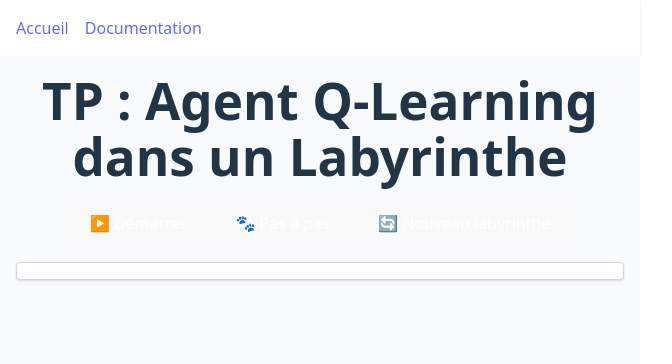
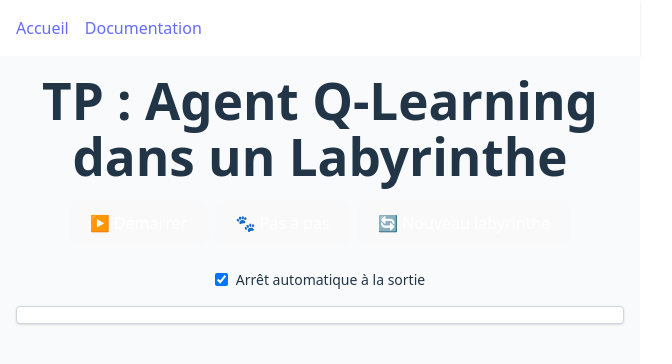
Before and after one commit to jlg-formation/rl-labyrinthe, a React (Vite) app: page / in a window 1280 px wide. Shown: the top 364 px of the page, without its empty margins (0-672 px from the left). Built offline with nearby package versions, Linux system fonts and the light colour scheme.

Commit message:
feat: add stopAtGoal functionality to Controls and Q-learning logic

```diff
--- a/src/components/Controls.tsx
+++ b/src/components/Controls.tsx
@@ -12,6 +12,8 @@ export const Controls: React.FC = () => {
     setAgentPos,
     setGoalPos,
   } = useMazeStore();
+
+  const { stopAtGoal, setStopAtGoal } = useMazeStore();
 
   const handleReset = () => {
     const newMaze = generateMaze(size, size);
@@ -54,6 +56,16 @@ export const Controls: React.FC = () => {
       >
         🔄 Nouveau labyrinthe
       </button>
+
+      <div className="flex items-center gap-2 mt-4 text-sm">
+        <input
+          type="checkbox"
+          checked={stopAtGoal}
+          onChange={(e) => setStopAtGoal(e.target.checked)}
+          id="auto-stop"
+        />
+        <label htmlFor="auto-stop">Arrêt automatique à la sortie</label>
+      </div>
     </div>
   );
 };
--- a/src/store/useMazeStore.ts
+++ b/src/store/useMazeStore.ts
@@ -25,6 +25,9 @@ interface MazeStore {
   setQValue: (pos: Position, dir: Direction, value: number) => void;
   getQValue: (pos: Position, dir: Direction) => number;
   toggleLearning: () => void;
+
+  stopAtGoal: boolean;
+  setStopAtGoal: (val: boolean) => void;
 }
 
 export const useMazeStore = create<MazeStore>((set, get) => ({
@@ -54,4 +57,7 @@ export const useMazeStore = create<MazeStore>((set, get) => ({
     const key = `${pos.x},${pos.y}`;
     return get().qTable[key]?.[dir] ?? 0;
   },
+
+  stopAtGoal: true,
+  setStopAtGoal: (val) => set({ stopAtGoal: val }),
 }));
--- a/src/utils/qLearning.ts
+++ b/src/utils/qLearning.ts
@@ -34,8 +34,17 @@ function getReward(cell: string): number {
  * Un pas de Q-learning sur l’état courant.
  */
 export function doQLearningStep() {
-  const { maze, agentPos, setAgentPos, getQValue, setQValue, goalPos } =
-    useMazeStore.getState();
+  const {
+    maze,
+    agentPos,
+    setAgentPos,
+    getQValue,
+    setQValue,
+    goalPos,
+    isLearning,
+    toggleLearning,
+    stopAtGoal,
+  } = useMazeStore.getState();
 
   const state = agentPos;
   const actions: Direction[] = ["up", "down", "left", "right"];
@@ -71,4 +80,15 @@ export function doQLearningStep() {
 
   // 4. Réduction progressive de epsilon (exploration diminue)
   epsilon = Math.max(0.01, epsilon * 0.995);
+
+  if (
+    valid &&
+    stopAtGoal &&
+    nextPos.x === goalPos.x &&
+    nextPos.y === goalPos.y &&
+    isLearning
+  ) {
+    toggleLearning();
+    console.log("🎯 Sortie atteinte, apprentissage arrêté.");
+  }
 }
```
